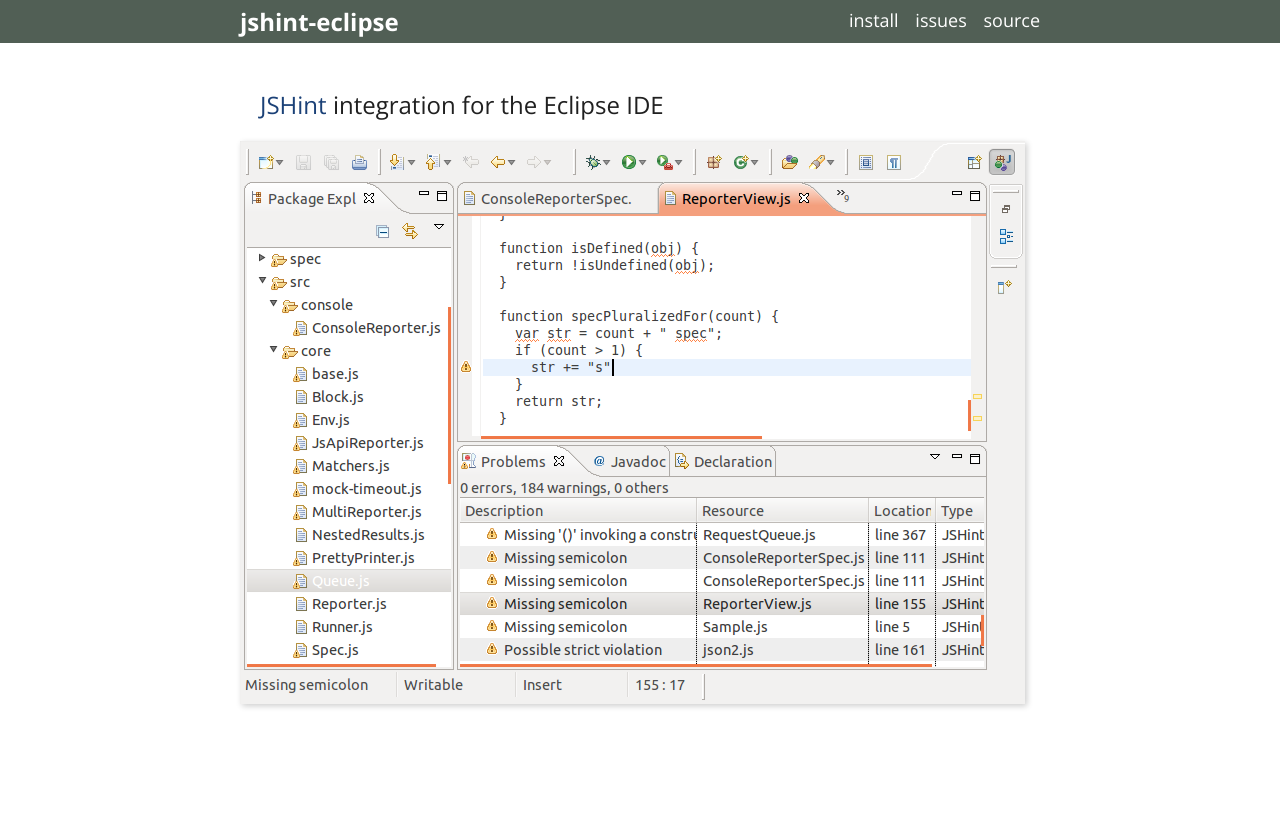
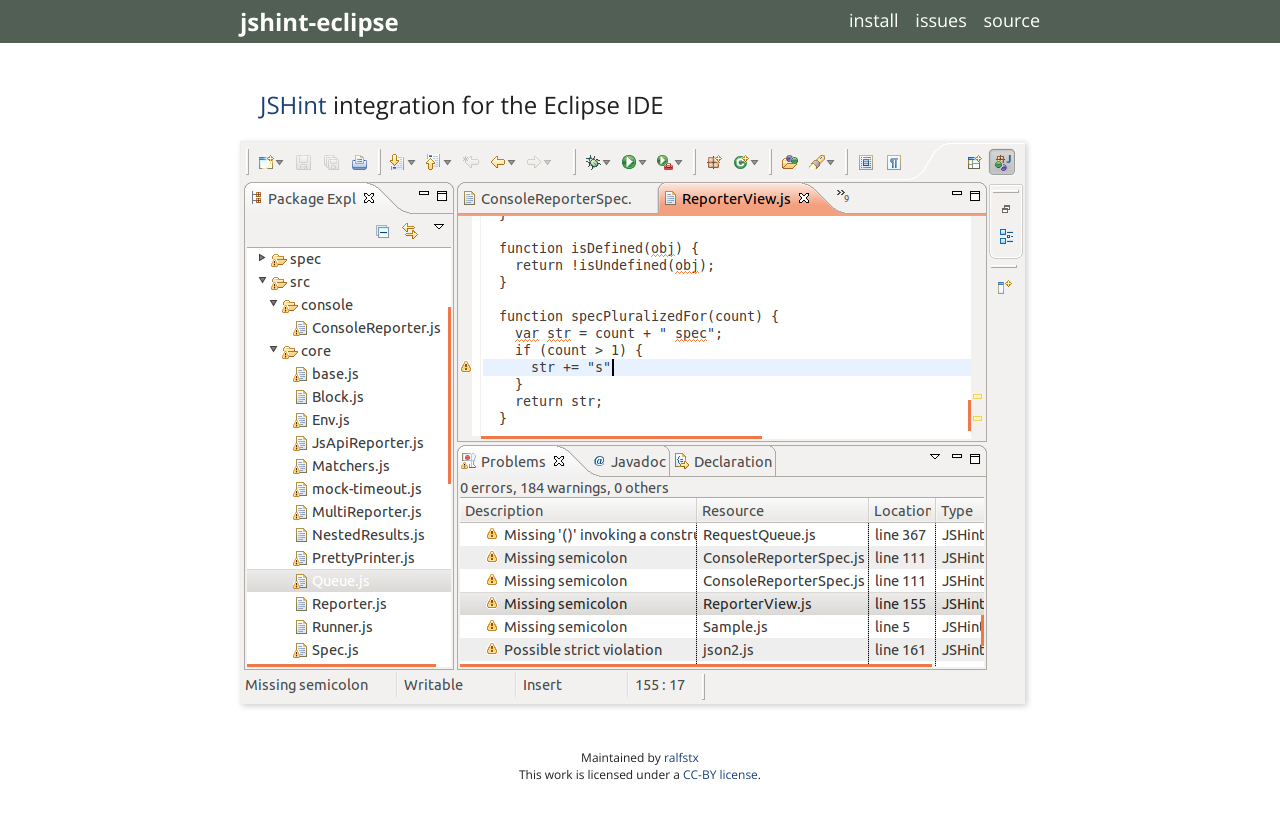
Before and after one commit to eclipsesource/jshint-eclipse, a Jekyll site: the page built from index.html, in a window 1280 px wide. Shown: the top 819 px of the page. Built offline with Jekyll 4.4.1, drawn with Linux system fonts in a browser that asks for light colours.

Commit message:
Added footer

```diff
--- a/_layouts/default.html
+++ b/_layouts/default.html
@@ -26,5 +26,14 @@
       {{ content }}
     </div>
   </div>
+
+  <div id="footer">
+    <div class="center">
+      Maintained by <a href="https://github.com/ralfstx"> ralfstx</a>
+      <p>
+        This work is licensed under a <a rel="license" href="http://creativecommons.org/licenses/by/3.0/">CC-BY license</a>.
+      </p>
+    </div>
+  </div>
 </body>
 </html>
--- a/style.css
+++ b/style.css
@@ -54,6 +54,14 @@
   padding-top: 25px;
 }
 
+#footer {
+  margin-top: 35px;
+  padding-top: 10px;
+  padding-bottom: 25px;
+  text-align: center;
+  font-size: 12px;
+}
+
 div.center {
   width: 800px;
   margin-right: auto;
```
Also changed, not shown: index.html (line endings or trailing spaces).
